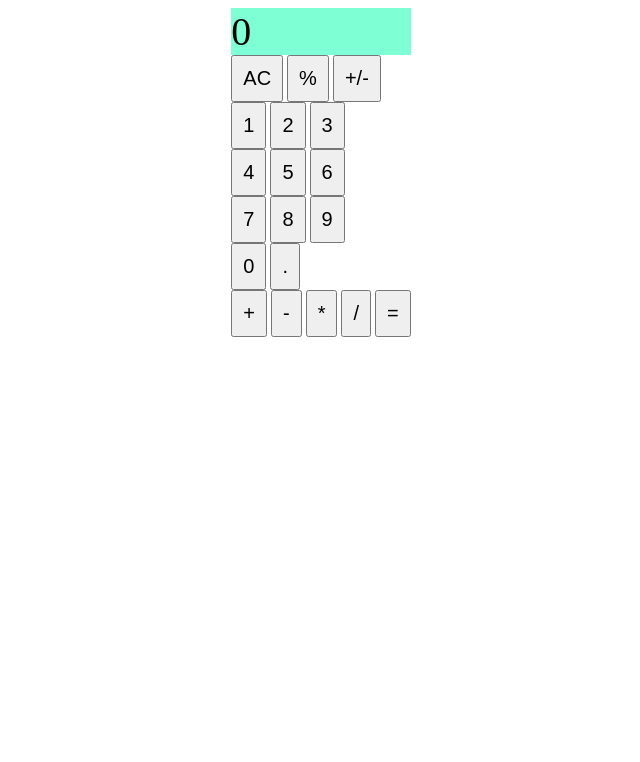
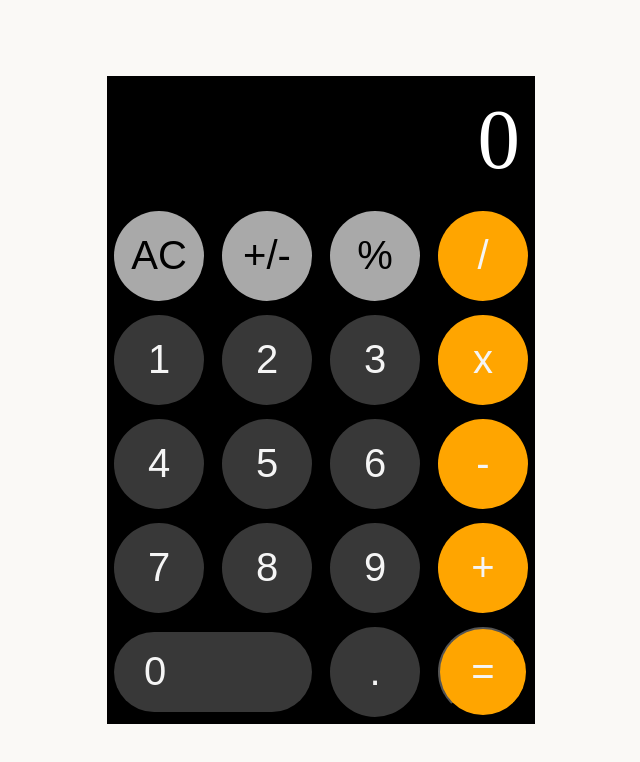
Before and after one commit to Fredoxin/Odin-Calculator, a plain HTML site: page index.html in a window 1280 px wide. Shown: the whole page, without its empty margins (319-959 px from the left). Drawn offline with Linux system fonts and the light colour scheme.

Commit message:
added container to make the html work and added alot of styles

```diff
--- a/index.html
+++ b/index.html
@@ -7,13 +7,18 @@
     <title>Calculator</title>
 </head>
 <body>
-    <div class ="calcContainer">
+<div class="calcContainer">
     <div class="display">0</div>
+    <div class ="buttonContainer">
+
+        <div class= "collumn1">
+
 
             <div class="symbolPad">
                 <button class="button clearButton">AC</button>
+                <button class="button plusMinus" value="+/-">+/-</button>
                 <button class="button percent">%</button>
-            <button class="button plusMinus" value="+/-">+/-</button>
+
             </div>
 
             <div class="numPad">
@@ -33,17 +38,23 @@
                     <button class="button numButton" value="9">9</button>
                 </div>
                 <div>
-                <button class="button numButton" value="0">0</button>
+                    <button class="button0 button numButton" value="0">0</button>
                     <button class="button dot" value=".">.</button>
                 </div>
             </div>
+        </div>
+        <div class="collumn2">
+            <div class="operatorPad">
+                <button class="button operatorButton" value="/">/</button>
+                <button class="button operatorButton" value="x">x</button>
+                <button class="button operatorButton" value="-">-</button>
+                <button class="button operatorButton" value="+">+</button>
 
-        <div class="operatorPad">
-            <button class="button operatorButton" value="+">+</button>
-            <button class="button operatorButton" value="-">-</button>
-            <button class="button operatorButton" value="*">*</button>
-            <button class="button operatorButton" value="/">/</button>
+
+
                 <button class="button equalSign" value="=">=</button>
+            </div>
+        </div>
     </div>
 </div>
     <script src="script.js"></script>
--- a/styles.css
+++ b/styles.css
@@ -1,34 +1,126 @@
 .display {
-    font-size: 40px;
-    display: flex;
-    min-width: max-content;
-    min-height: 40px;
+    line-height: 150%;
+    padding-right: 15px;
+    padding-left: 15px;
+    text-align: right;
+    font-size: 85px;
+    font-weight: 100;
+    color: white;
+    background-color: black;
 
-    background-color: aquamarine;
 
-    }
-
-    .clearButton {
 
 
     }
 
+
 body {
+
     display: flex;
     justify-content: center;
+    align-items: center;
+    height: 100vh;
+    width: 100vw;
+    margin: 0;
+    background-color: 	rgb(250, 249, 246);
 
 }
 
 .calcContainer {
 
+    border-color: azure;
+    border: 1px line;
+    height: fit-content;
+    width: fit-content;
+
 
 }
 
-    .glow {
-        color: red;
+.buttonContainer {
+    display: flex;
+    flex-direction: row;
+    background-color: black;
+
+
 }
 
+
 .button {
-        font-size: 20px;
-        padding: 10px;
+
+    justify-content: center;
+    align-content: center;
+    width: 90px;
+    height: 90px;
+    font-size: 40px;
+    font-weight: 100;
+    padding: 5px;
+    margin: 7px;
+    border-radius: 50%;
+
  }
+
+
+
+
+.operatorPad {
+
+    display: flex;
+    flex-direction: column;
+    margin-left: 4px;
+
+    }
+
+.operatorButton {
+    border: none;
+    background-color: orange;
+    color: whitesmoke;
+}
+
+.equalSign {
+
+    background-color: orange;
+    color: whitesmoke;
+
+}
+
+.numButton {
+    background-color: rgb(56,56,56);
+    color: whitesmoke;
+    border: none;
+}
+
+.dot {
+    border: none;
+    background-color: rgb(56,56,56);
+    color: whitesmoke;
+
+}
+
+.clearButton,
+.percent,
+.plusMinus {
+    border: none;
+    background-color: darkgray;
+    color: black;
+}
+
+
+.glow {
+    background-color: rgb(250, 249, 246);
+    color: orange;
+    transition-duration: 500ms;
+
+}
+
+.button0 {
+    justify-content: center;
+    align-content: center;
+    width: 198px;
+    height: 80px;
+    font-size: 40px;
+    padding-left: 30px;
+    margin: 7px;
+    border-radius: 50px;
+    text-align: left;
+
+}
```
Lines whose indentation alone changed are shown as unchanged.
